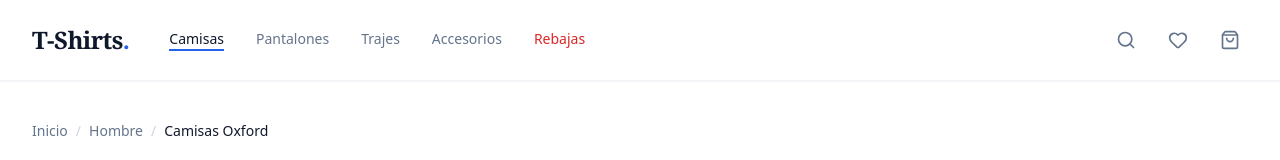
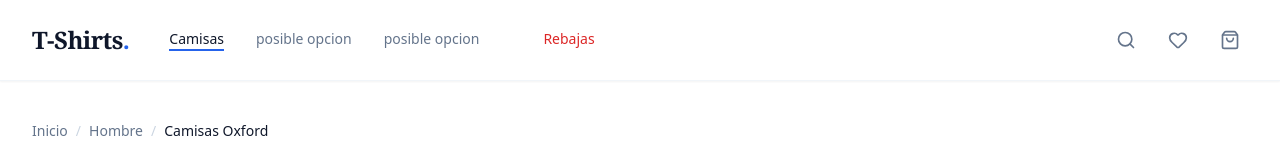
Before and after one commit to tshirtspremiumonline-rgb/t-shirts_Premium, a plain HTML site: page index.html in a window 1280 px wide. Shown: the top 160 px of the page. Drawn offline with nearby package versions, Linux system fonts and the light colour scheme.

Commit message:
Update index.html

```diff
--- a/index.html
+++ b/index.html
@@ -34,9 +34,9 @@
                     <!-- Navegación Desktop -->
                     <div class="hidden md:flex ml-10 space-x-8">
                         <a href="#" class="text-sm font-medium text-slate-900 border-b-2 border-blue-600">Camisas</a>
-                        <a href="#" class="text-sm font-medium text-slate-500 hover:text-slate-900 hover:border-b-2 hover:border-slate-300 transition-all">Pantalones</a>
-                        <a href="#" class="text-sm font-medium text-slate-500 hover:text-slate-900 hover:border-b-2 hover:border-slate-300 transition-all">Trajes</a>
-                        <a href="#" class="text-sm font-medium text-slate-500 hover:text-slate-900 hover:border-b-2 hover:border-slate-300 transition-all">Accesorios</a>
+                        <a href="#" class="text-sm font-medium text-slate-500 hover:text-slate-900 hover:border-b-2 hover:border-slate-300 transition-all">posible opcion</a>
+                        <a href="#" class="text-sm font-medium text-slate-500 hover:text-slate-900 hover:border-b-2 hover:border-slate-300 transition-all">posible opcion</a>
+                        <a href="#" class="text-sm font-medium text-slate-500 hover:text-slate-900 hover:border-b-2 hover:border-slate-300 transition-all"posible opcion</a>
                         <a href="#" class="text-sm font-medium text-red-600 hover:text-red-700">Rebajas</a>
                     </div>
                 </div>
@@ -480,4 +480,5 @@
         // Por ahora lo dejamos independiente como en el diseño original.
     </script>
 </body>
+
 </html>
```
